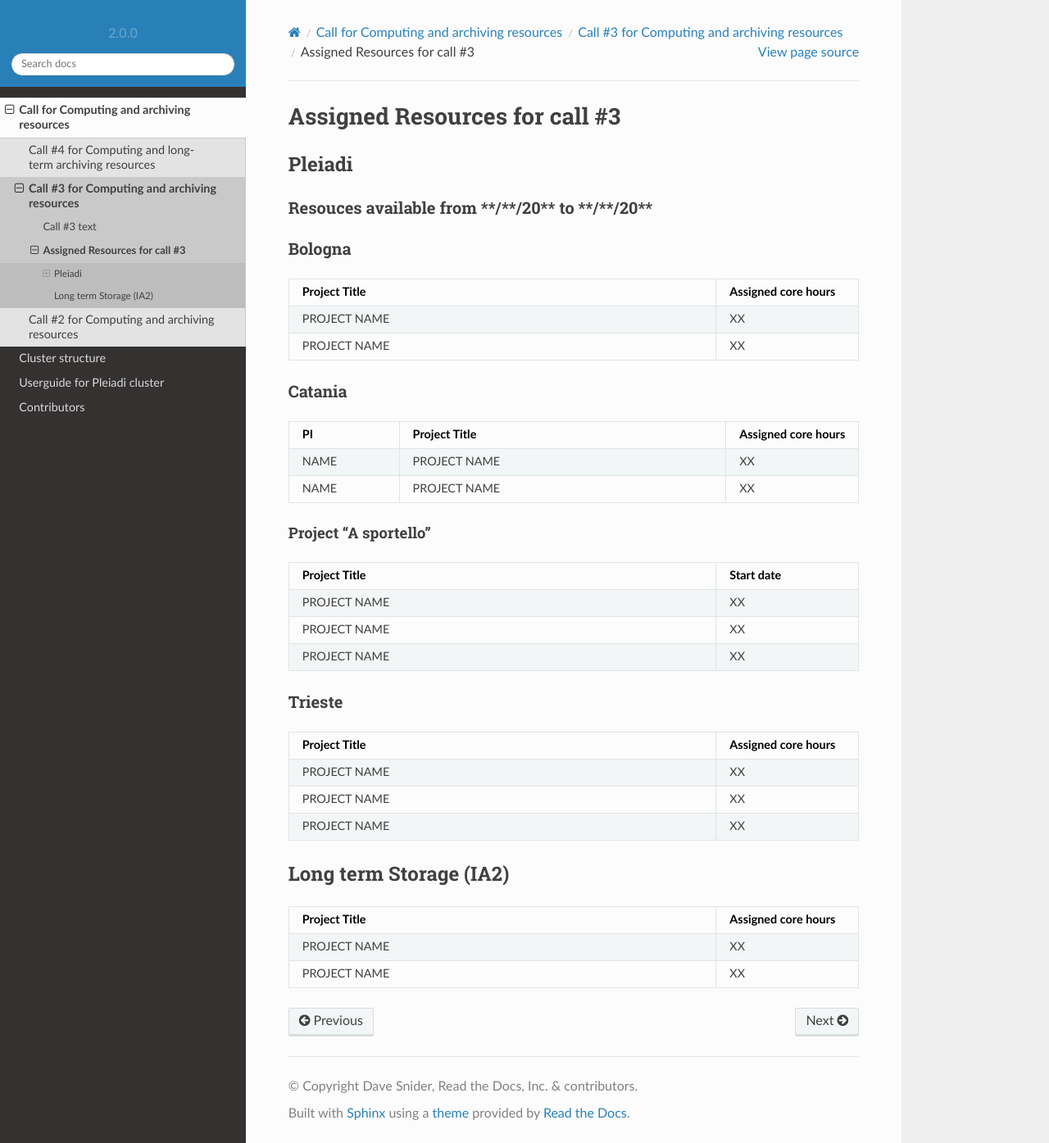
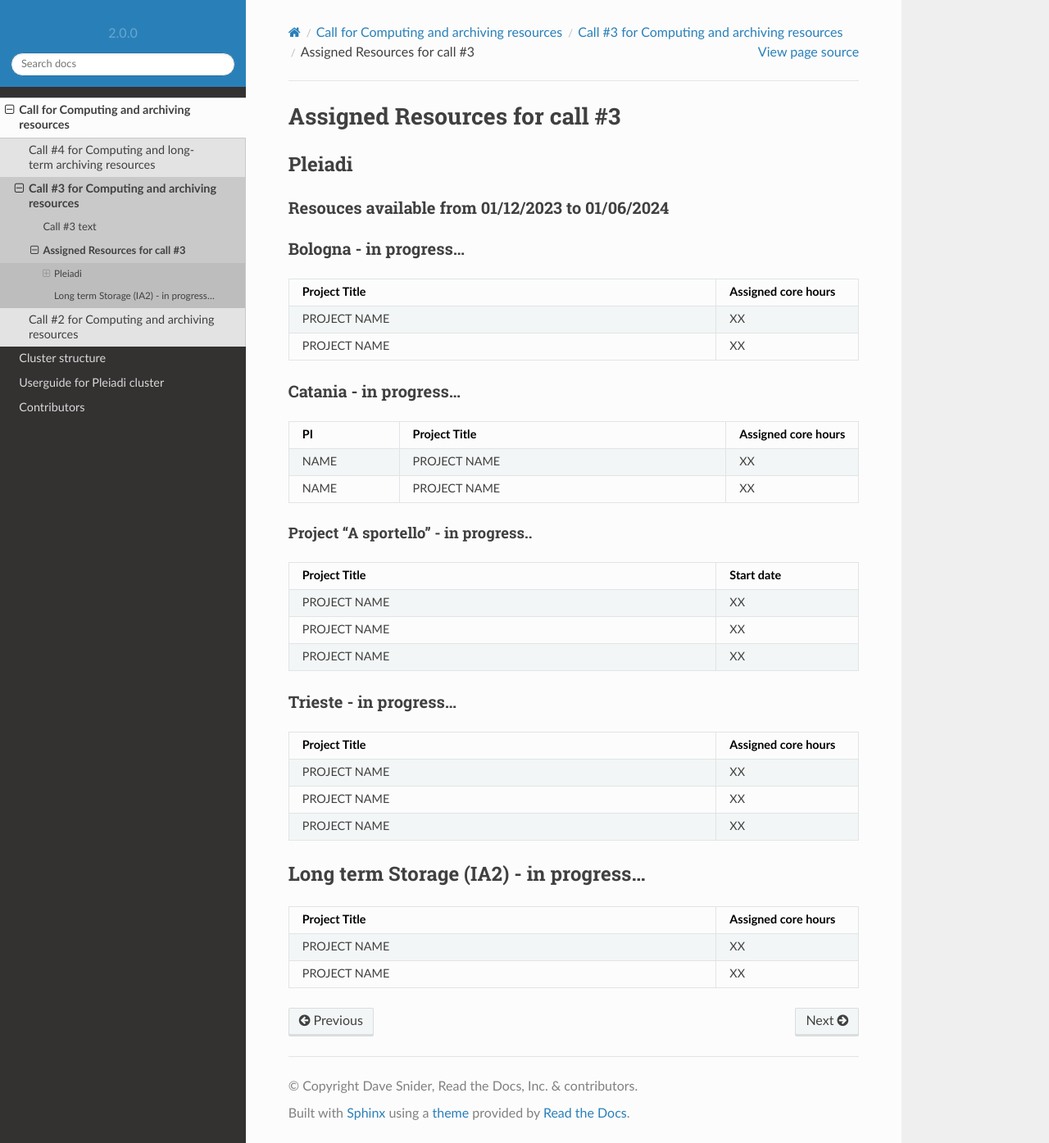
Before and after one commit to fvitello/pleiadi-doc, a Sphinx documentation site: the page built from docs/documentation/call/call3/assigned.rst, in a window 1280 px wide and 1395 px high. Shown: the whole window at 82% size. Built offline with Sphinx 7.4.7 and the Read the Docs theme 2.0.0, drawn with Linux system fonts in a browser that asks for light colours.

Commit message:
update dates

```diff
--- a/docs/documentation/call/call3/assigned.rst
+++ b/docs/documentation/call/call3/assigned.rst
@@ -7,10 +7,10 @@ Pleiadi
 
 .. raw:: html
 
-   <h3> Resouces available from  **/**/20** to **/**/20**</h3>
+   <h3> Resouces available from  01/12/2023 to 01/06/2024</h3>
 
 
-Bologna
+Bologna - in progress...
 ^^^^^^^^^^^^^^^^^^^^^^
 .. table::
   :width: 100%
@@ -28,7 +28,7 @@ Bologna
 
      <br>
 
-Catania
+Catania - in progress...
 ^^^^^^^^^^^^^^^^^^^^^^
 .. table::
   :width: 100%
@@ -42,7 +42,7 @@ Catania
   ==============  ==============================================================================================================  ===================
 
 
-Project "A sportello"
+Project "A sportello" - in progress..
 """""""""""""""""""""
 .. table::
   :width: 100%
@@ -60,7 +60,7 @@ Project "A sportello"
 
      <br>
 
-Trieste
+Trieste - in progress...
 ^^^^^^^^^^^^^^^^^^^^^^
 .. table::
   :width: 100%
@@ -79,7 +79,7 @@ Trieste
      <br>
 
 *********
-Long term Storage (IA2)
+Long term Storage (IA2) - in progress...
 *********
 
 .. table::
--- a/docs/documentation/call/call4/assigned.rst
+++ b/docs/documentation/call/call4/assigned.rst
@@ -7,7 +7,7 @@ Pleiadi
 
 .. raw:: html
 
-   <h3> Resouces available from  01/07/2024 to **/**/20**</h3>
+   <h3> Resouces available from  01/08/2024 to 01/02/2024</h3>
 
 
 Bologna
```
